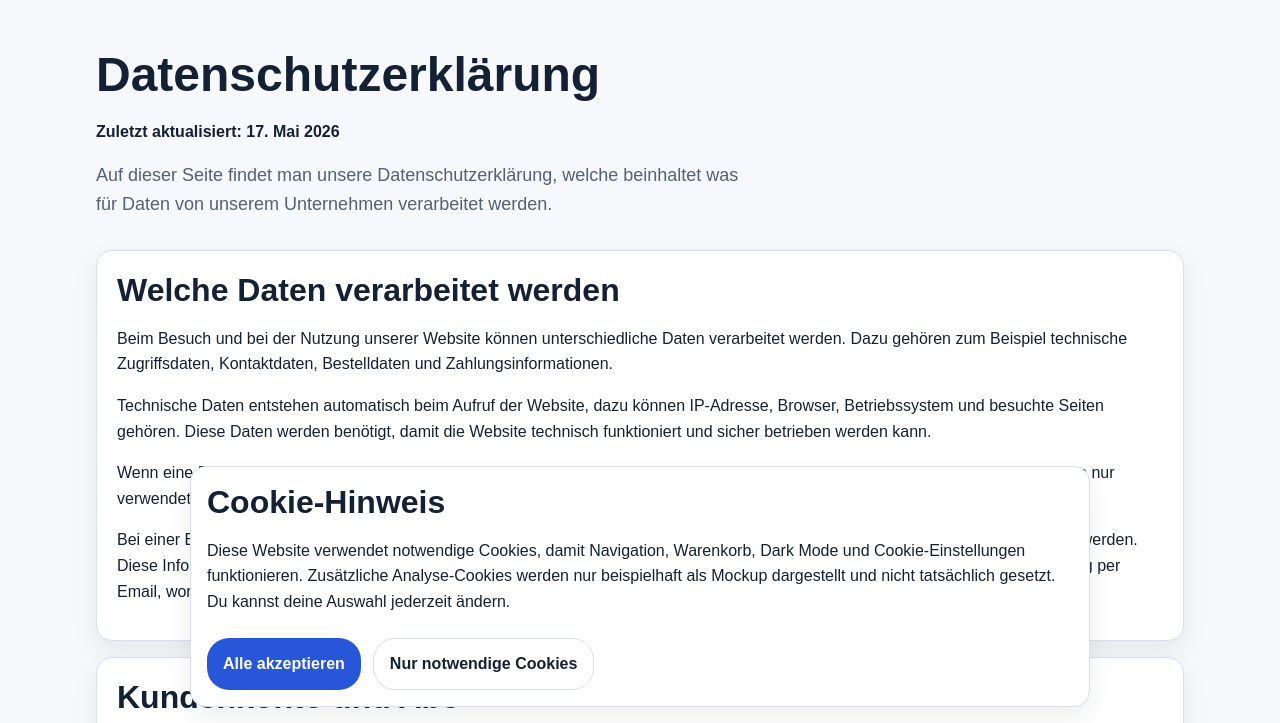
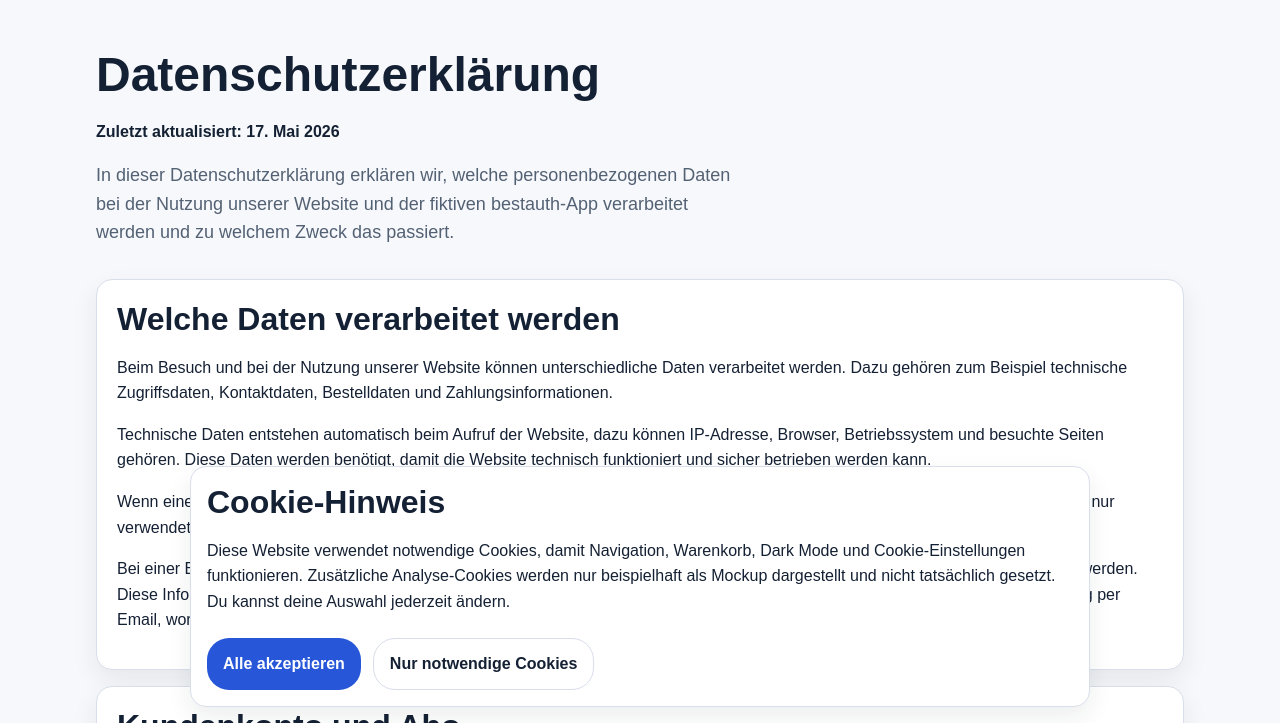
Before and after one commit to dvmhi/DIR, a plain HTML site: page privacy.html in a window 1280 px wide. Shown: the part 77-800 px from the top of the page. Drawn offline with Linux system fonts and the light colour scheme.

Commit message:
final touches again

```diff
--- a/privacy.html
+++ b/privacy.html
@@ -32,8 +32,9 @@
       <p><strong >Zuletzt aktualisiert: 17. Mai 2026 </strong> </p>
 
       <p class="lead">
-        Auf dieser Seite findet man unsere Datenschutzerklärung, welche beinhaltet was für Daten von
-        unserem Unternehmen verarbeitet werden.
+        In dieser Datenschutzerklärung erklären wir, welche personenbezogenen Daten bei der
+        Nutzung unserer Website und der fiktiven bestauth-App verarbeitet
+        werden und zu welchem Zweck das passiert.
       </p>
     </div>
   </section>
```
Also changed, not shown: media-licenses.html (+2 -1 lines).
